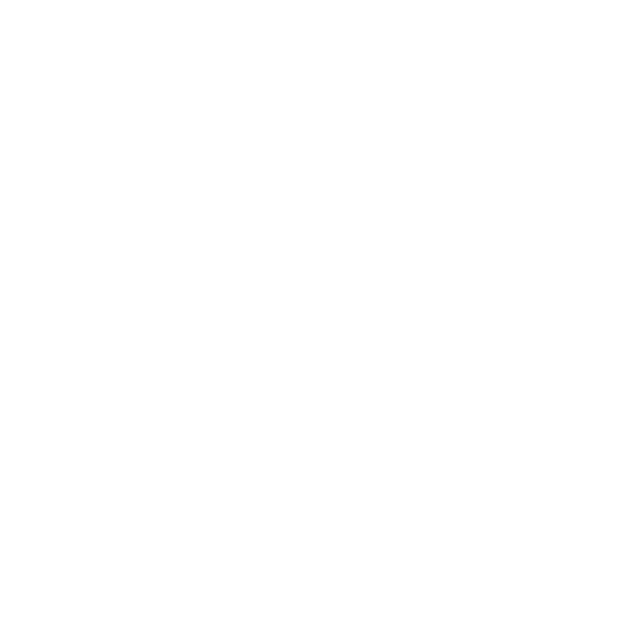
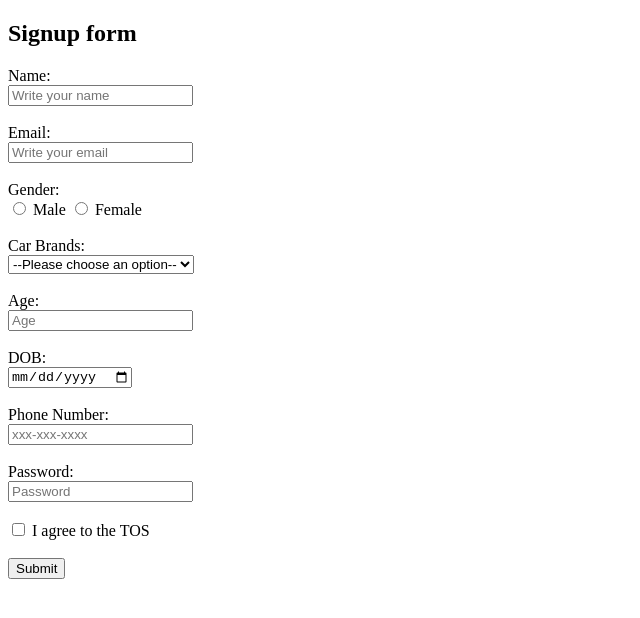
Before and after one commit to acciojob/signup-form-car-arif08080, a website: page main.html in a window 1280 px wide. Shown: the whole page, without its empty margins (0-640 px from the left). Drawn offline with Linux system fonts and the light colour scheme.

Commit message:
created a submission

```diff
--- a/main.html
+++ b/main.html
@@ -8,6 +8,42 @@
 
 <body>
 	<!-- the entire body must be written by student -->
+		<h2>Signup form</h2>
+	<form>
+		<lable for="name">Name:</lable> <br>
+		<input type="text" id="name" placeholder="Write your name" required> <br><br>
+		<lable for="email">Email:</lable> <br>
+		<input type="text" id="email" placeholder="Write your email" required> <br><br>
+		<label>Gender:</label><br>
+        <input type="radio" id="gender_m" name="gender" required>
+		<label for="gender_m">Male</label>
+        <input type="radio" id="gender_f" name="gender" required>
+        <label for="gender_f">Female</label><br><br>
+		<label for="cars">Car Brands:</label><br>
+        <select id="cars" required>
+            <option value="" disabled selected>--Please choose an option--</option>
+            <option value="toyota">Toyota</option>
+            <option value="honda">Honda</option>
+            <option value="ford">Ford</option>
+        </select><br><br>
+
+        <label for="age">Age:</label><br>
+        <input type="number" id="age" placeholder="Age" required><br><br>
+
+        <label for="dob">DOB:</label><br>
+        <input type="date" id="dob" required><br><br>
+
+        <label for="tel">Phone Number:</label><br>
+        <input type="tel" id="tel" placeholder="xxx-xxx-xxxx"><br><br>
+
+        <label for="password">Password:</label><br>
+        <input type="password" id="password" placeholder="Password" required><br><br>
+
+        <input type="checkbox" id="tos" required>
+        <label for="tos">I agree to the TOS</label><br><br>
+
+        <button type="submit">Submit</button>
+	</form>
     <script type="text/javascript" src="./script.js">
 </script>
 
```
